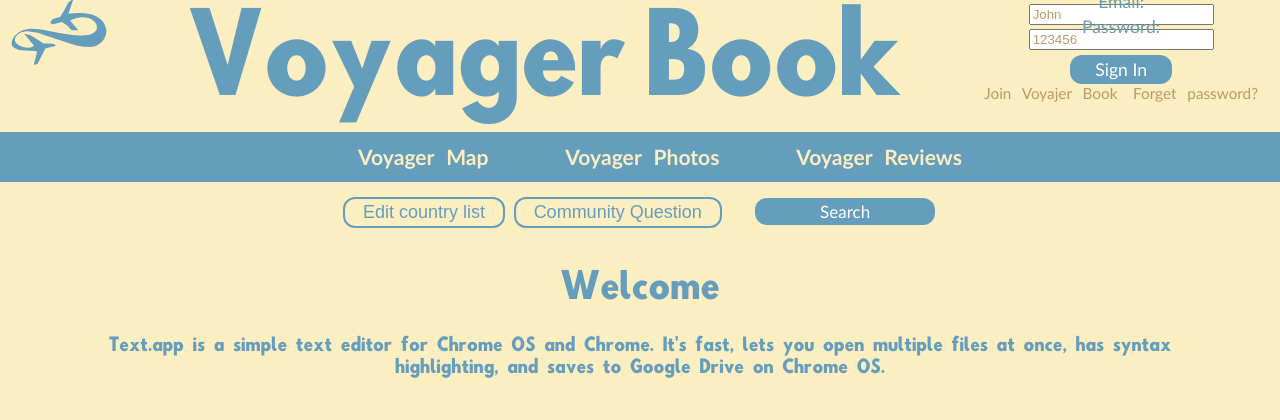
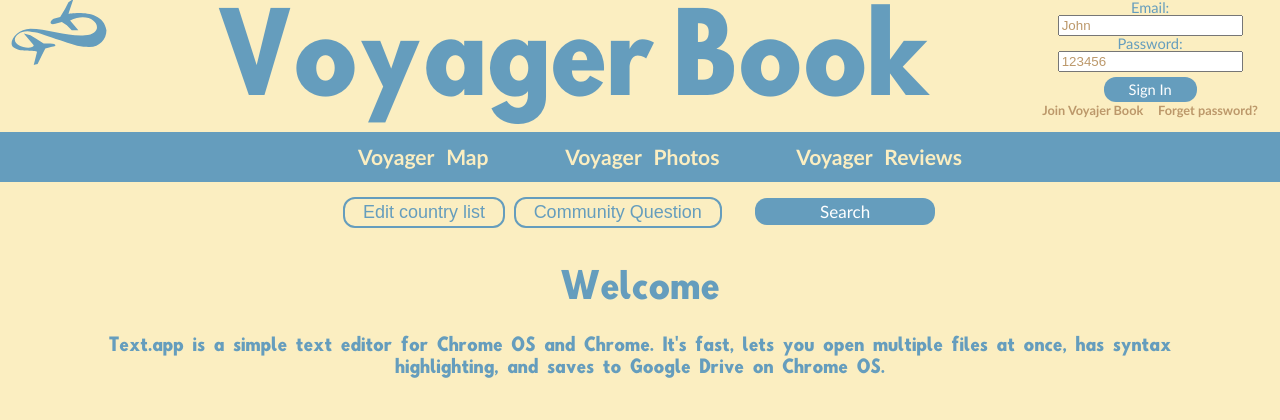
Before and after one commit to V1ad1mir/Flask-my-site, a Flask app: page / in a window 1280 px wide. Shown: the top 420 px of the page. Run offline with Flask 2, Linux system fonts and the light colour scheme; data that the repository does not hold is empty; some libraries are stand-ins or nearby versions.

Commit message:
correct font

```diff
--- a/static/css/style.css
+++ b/static/css/style.css
@@ -248,9 +248,10 @@
   }
 
   .header_block .form{
+    font-size: smaller;
     float:right;
     margin-right: 20px;
-    line-height: 4px;
+    line-height: 15px;
   }
 
   .form {
@@ -260,7 +261,9 @@
   .form a {
   color:var(--tertiary-color);
   font:87% 'trebuchet ms',sans-serif;
+  font-weight: bold;
   margin:4px 2px;
+  word-spacing: normal;
 
   }
 
--- a/templates/404.html
+++ b/templates/404.html
@@ -1,16 +1,14 @@
 <head>
 <script src="{{ url_for('static', filename='js/buttons.js') }}"></script>
 <link id="stylesheet" rel= "stylesheet" type= "text/css" href= "{{ url_for('static',filename='css/style.css') }}">
-<link rel="stylesheet" type= "text/css" href= "{{ url_for('static',filename='css/animation-plan.css') }}">
-<link rel="stylesheet" type= "text/css" href= "{{ url_for('static',filename='css/edit_list.css') }}">
 <link rel="stylesheet" href="https://cdnjs.cloudflare.com/ajax/libs/font-awesome/5.13.0/css/all.min.css">
+</head>
 
-</head>
+
 <body>
     <div class="center">
         <img class="max_width" src="{{ url_for('static',filename='img/pngegg.png') }}" alt>
         <h1>Page not found</h1>
         <h4><a href="/">Back to main</a></h4>
     </div>
-
 </body>
```
